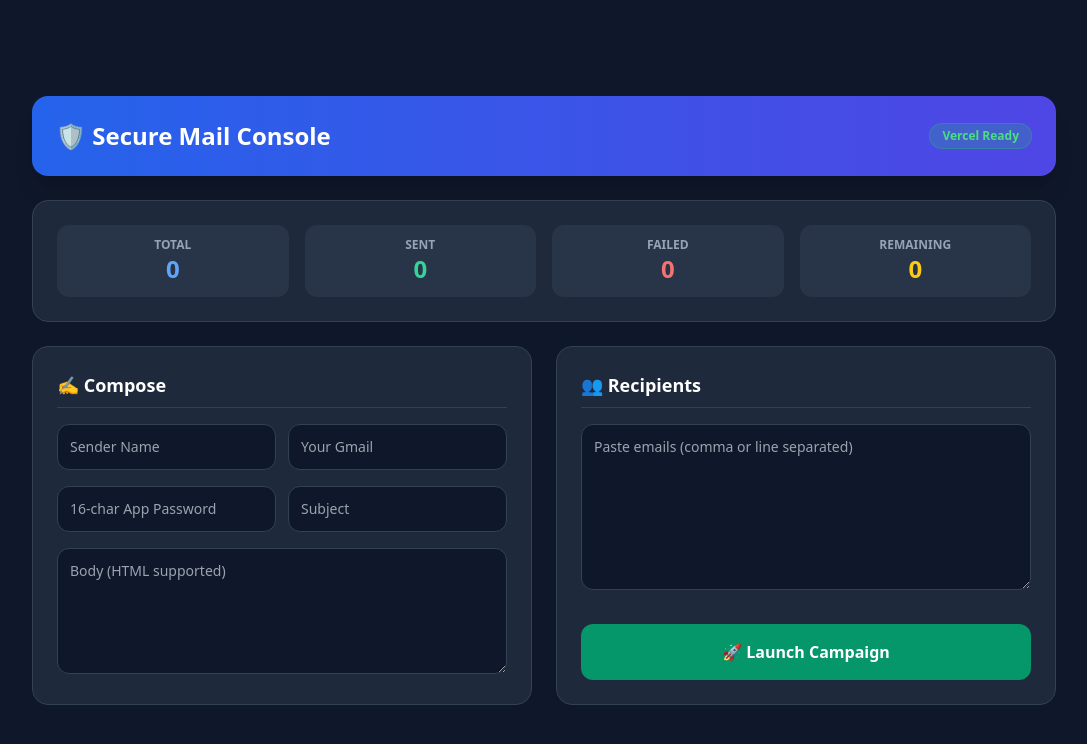
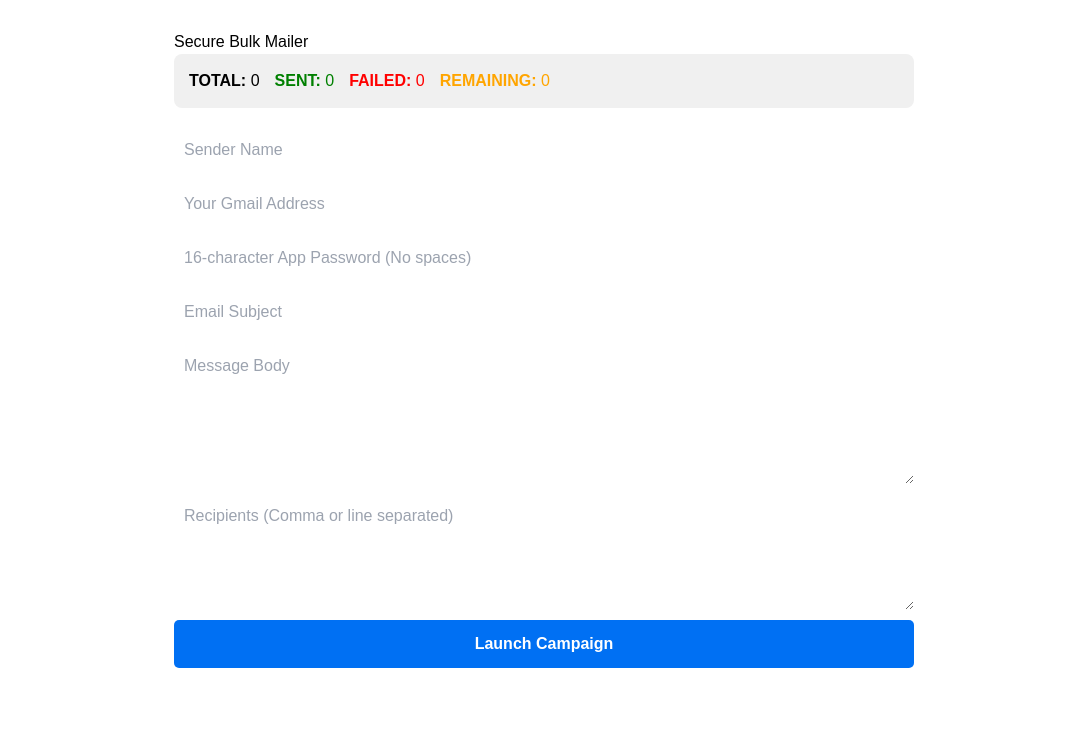
Before and after one commit to deepanshulodhi79-sudo/bababajiii, a Next.js app: page / in a window 1280 px wide. Shown: the top 744 px of the page, without its empty margins (96-1183 px from the left). Built offline with nearby package versions, Linux system fonts and the light colour scheme.

Commit message:
Update page.tsx

```diff
--- a/app/page.tsx
+++ b/app/page.tsx
@@ -21,8 +21,8 @@ export default function BulkEmailSender() {
       .map((e) => e.trim())
       .filter((e) => e.length > 0);
 
-    if (list.length === 0) return alert('Please add recipients!');
-    if (!formData.email || !formData.appPassword) return alert('Gmail & App Password are required!');
+    if (list.length === 0) return alert('Please enter at least one recipient email.');
+    if (!formData.email || !formData.appPassword) return alert('Gmail address and App Password are required.');
 
     setIsSending(true);
     setStatus({ total: list.length, sent: 0, failed: 0, remaining: list.length });
@@ -63,59 +63,88 @@ export default function BulkEmailSender() {
         remaining: list.length - (sentCount + failedCount),
       });
 
+      // 3-second delay to prevent Google from dropping mails
       if (i < list.length - 1) {
-        await new Promise((res) => setTimeout(res, 2000));
+        await new Promise((res) => setTimeout(res, 3000));
       }
     }
 
     setIsSending(false);
-    alert('Campaign Finished!');
+    alert('Campaign Execution Completed!');
   };
 
   return (
-    <div className="min-h-screen bg-slate-900 text-white p-8 flex flex-col items-center justify-center font-sans">
-      <div className="w-full max-w-5xl flex flex-col gap-6">
+    <div style={{ padding: '30px', fontFamily: 'sans-serif', maxWidth: '800px', margin: '0 auto' }}>
+      <h2>Secure Bulk Mailer</h2>
 
-        {/* Header */}
-        <header className="bg-gradient-to-r from-blue-600 to-indigo-600 p-6 rounded-2xl shadow-xl flex justify-between items-center">
-          <h1 className="text-2xl font-bold flex items-center gap-2">🛡️ Secure Mail Console</h1>
-          <span className="bg-green-500/20 text-green-400 border border-green-500/30 text-xs px-3 py-1 rounded-full font-bold">Vercel Ready</span>
-        </header>
+      {/* Campaign Monitor */}
+      <div style={{ display: 'flex', gap: '15px', marginBottom: '20px', background: '#f0f0f0', padding: '15px', borderRadius: '8px' }}>
+        <div><b>TOTAL:</b> {status.total}</div>
+        <div style={{ color: 'green' }}><b>SENT:</b> {status.sent}</div>
+        <div style={{ color: 'red' }}><b>FAILED:</b> {status.failed}</div>
+        <div style={{ color: 'orange' }}><b>REMAINING:</b> {status.remaining}</div>
+      </div>
 
-        {/* Progress Monitor */}
-        <section className="bg-slate-800 p-6 rounded-2xl border border-slate-700 grid grid-cols-4 gap-4 text-center">
-          <div className="bg-slate-700/50 p-3 rounded-xl"><p className="text-xs text-slate-400 font-bold">TOTAL</p><p className="text-2xl font-extrabold text-blue-400">{status.total}</p></div>
-          <div className="bg-slate-700/50 p-3 rounded-xl"><p className="text-xs text-slate-400 font-bold">SENT</p><p className="text-2xl font-extrabold text-emerald-400">{status.sent}</p></div>
-          <div className="bg-slate-700/50 p-3 rounded-xl"><p className="text-xs text-slate-400 font-bold">FAILED</p><p className="text-2xl font-extrabold text-red-400">{status.failed}</p></div>
-          <div className="bg-slate-700/50 p-3 rounded-xl"><p className="text-xs text-slate-400 font-bold">REMAINING</p><p className="text-2xl font-extrabold text-yellow-400">{status.remaining}</p></div>
-        </section>
-
-        {/* Main Grid */}
-        <div className="grid grid-cols-1 md:grid-cols-2 gap-6">
-          <div className="bg-slate-800 p-6 rounded-2xl border border-slate-700 space-y-4">
-            <h2 className="text-lg font-bold border-b border-slate-700 pb-2">✍️ Compose</h2>
-            <div className="grid grid-cols-2 gap-3">
-              <input type="text" placeholder="Sender Name" className="bg-slate-900 border border-slate-700 p-3 rounded-xl outline-none focus:border-indigo-500 text-sm" value={formData.senderName} onChange={(e) => setFormData({ ...formData, senderName: e.target.value })} />
-              <input type="email" placeholder="Your Gmail" className="bg-slate-900 border border-slate-700 p-3 rounded-xl outline-none focus:border-indigo-500 text-sm" value={formData.email} onChange={(e) => setFormData({ ...formData, email: e.target.value })} />
-            </div>
-            <div className="grid grid-cols-2 gap-3">
-              <input type="password" placeholder="16-char App Password" className="bg-slate-900 border border-slate-700 p-3 rounded-xl outline-none focus:border-indigo-500 text-sm" value={formData.appPassword} onChange={(e) => setFormData({ ...formData, appPassword: e.target.value })} />
-              <input type="text" placeholder="Subject" className="bg-slate-900 border border-slate-700 p-3 rounded-xl outline-none focus:border-indigo-500 text-sm" value={formData.subject} onChange={(e) => setFormData({ ...formData, subject: e.target.value })} />
-            </div>
-            <textarea rows={5} placeholder="Body (HTML supported)" className="w-full bg-slate-900 border border-slate-700 p-3 rounded-xl outline-none focus:border-indigo-500 text-sm" value={formData.body} onChange={(e) => setFormData({ ...formData, body: e.target.value })} />
-          </div>
-
-          <div className="bg-slate-800 p-6 rounded-2xl border border-slate-700 flex flex-col justify-between gap-4">
-            <div>
-              <h2 className="text-lg font-bold border-b border-slate-700 pb-2 mb-4">👥 Recipients</h2>
-              <textarea rows={7} placeholder="Paste emails (comma or line separated)" className="w-full bg-slate-900 border border-slate-700 p-3 rounded-xl outline-none focus:border-indigo-500 text-sm" value={formData.recipients} onChange={(e) => setFormData({ ...formData, recipients: e.target.value })} />
-            </div>
-            <button onClick={handleSend} disabled={isSending} className="w-full py-4 bg-emerald-600 hover:bg-emerald-500 font-bold rounded-xl transition disabled:bg-slate-700">
-              {isSending ? 'Sending...' : '🚀 Launch Campaign'}
-            </button>
-          </div>
-        </div>
-
+      {/* Form Fields */}
+      <div style={{ display: 'flex', flexDirection: 'column', gap: '10px' }}>
+        <input
+          type="text"
+          placeholder="Sender Name"
+          value={formData.senderName}
+          onChange={(e) => setFormData({ ...formData, senderName: e.target.value })}
+          style={{ padding: '10px' }}
+        />
+        <input
+          type="email"
+          placeholder="Your Gmail Address"
+          value={formData.email}
+          onChange={(e) => setFormData({ ...formData, email: e.target.value })}
+          style={{ padding: '10px' }}
+        />
+        <input
+          type="password"
+          placeholder="16-character App Password (No spaces)"
+          value={formData.appPassword}
+          onChange={(e) => setFormData({ ...formData, appPassword: e.target.value })}
+          style={{ padding: '10px' }}
+        />
+        <input
+          type="text"
+          placeholder="Email Subject"
+          value={formData.subject}
+          onChange={(e) => setFormData({ ...formData, subject: e.target.value })}
+          style={{ padding: '10px' }}
+        />
+        <textarea
+          rows={5}
+          placeholder="Message Body"
+          value={formData.body}
+          onChange={(e) => setFormData({ ...formData, body: e.target.value })}
+          style={{ padding: '10px' }}
+        />
+        <textarea
+          rows={4}
+          placeholder="Recipients (Comma or line separated)"
+          value={formData.recipients}
+          onChange={(e) => setFormData({ ...formData, recipients: e.target.value })}
+          style={{ padding: '10px' }}
+        />
+        <button
+          onClick={handleSend}
+          disabled={isSending}
+          style={{
+            padding: '12px',
+            background: isSending ? '#ccc' : '#0070f3',
+            color: '#fff',
+            border: 'none',
+            borderRadius: '5px',
+            cursor: isSending ? 'not-allowed' : 'pointer',
+            fontSize: '16px',
+            fontWeight: 'bold',
+          }}
+        >
+          {isSending ? 'Processing Mails...' : 'Launch Campaign'}
+        </button>
       </div>
     </div>
   );
```
